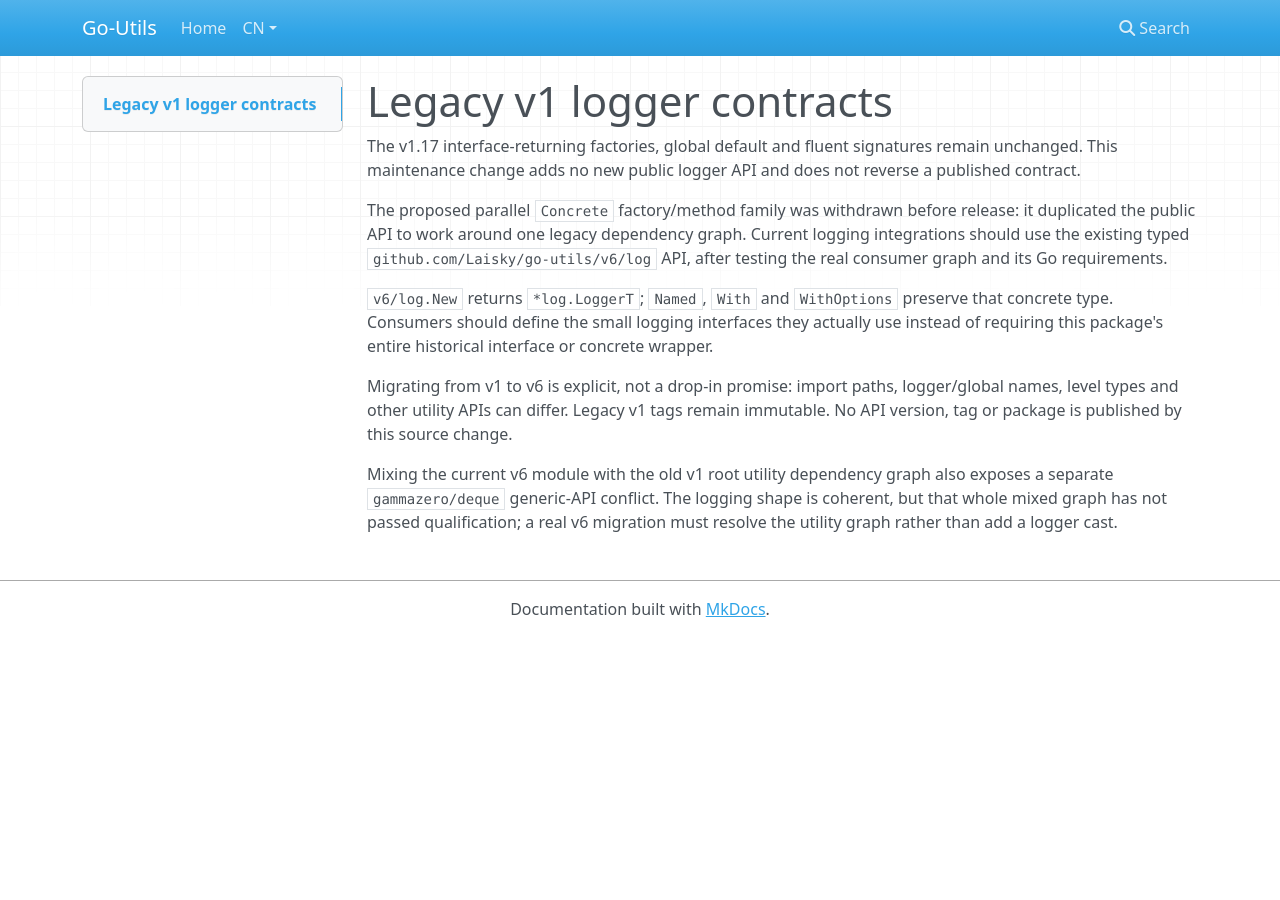
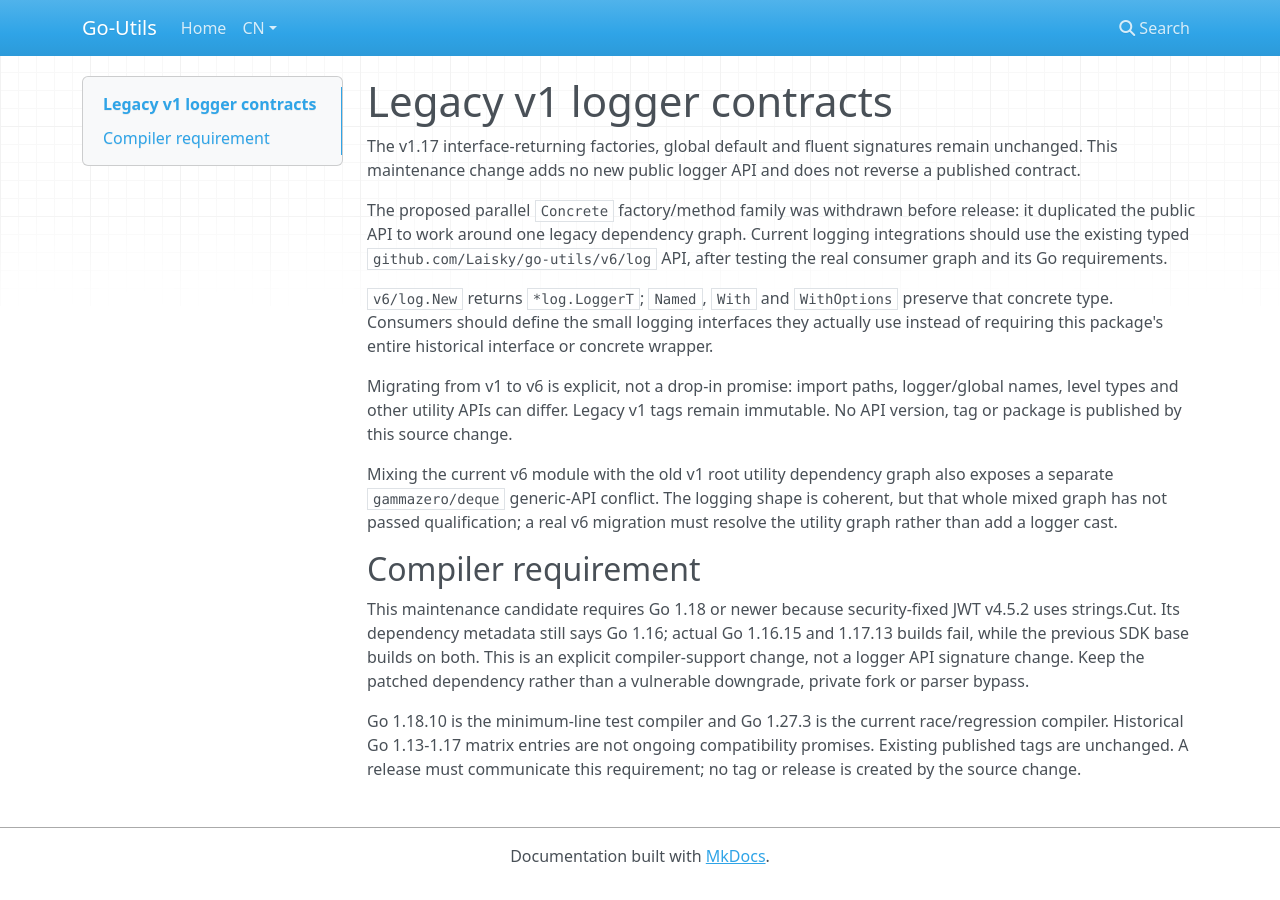
Before and after one commit to Laisky/go-utils, an MkDocs documentation site: the page built from docs/logger-api-compatibility.md, in a window 1280 px wide. Built offline with MkDocs 1.6.1, drawn with Linux system fonts in a browser that asks for light colours; nearby versions of some CDN libraries.

Commit message:
fix: declare the security-fixed legacy SDK Go 1.18 minimum

```diff
--- a/docs/logger-api-compatibility.md
+++ b/docs/logger-api-compatibility.md
@@ -9,3 +9,9 @@ The proposed parallel `Concrete` factory/method family was withdrawn before rele
 Migrating from v1 to v6 is explicit, not a drop-in promise: import paths, logger/global names, level types and other utility APIs can differ. Legacy v1 tags remain immutable. No API version, tag or package is published by this source change.
 
 Mixing the current v6 module with the old v1 root utility dependency graph also exposes a separate `gammazero/deque` generic-API conflict. The logging shape is coherent, but that whole mixed graph has not passed qualification; a real v6 migration must resolve the utility graph rather than add a logger cast.
+
+## Compiler requirement
+
+This maintenance candidate requires Go 1.18 or newer because security-fixed JWT v4.5.2 uses strings.Cut. Its dependency metadata still says Go 1.16; actual Go 1.16.15 and 1.17.13 builds fail, while the previous SDK base builds on both. This is an explicit compiler-support change, not a logger API signature change. Keep the patched dependency rather than a vulnerable downgrade, private fork or parser bypass.
+
+Go 1.18.10 is the minimum-line test compiler and Go 1.27.3 is the current race/regression compiler. Historical Go 1.13-1.17 matrix entries are not ongoing compatibility promises. Existing published tags are unchanged. A release must communicate this requirement; no tag or release is created by the source change.
```
Also changed, not shown: README.md (+3 -1 lines), 3 other files.
